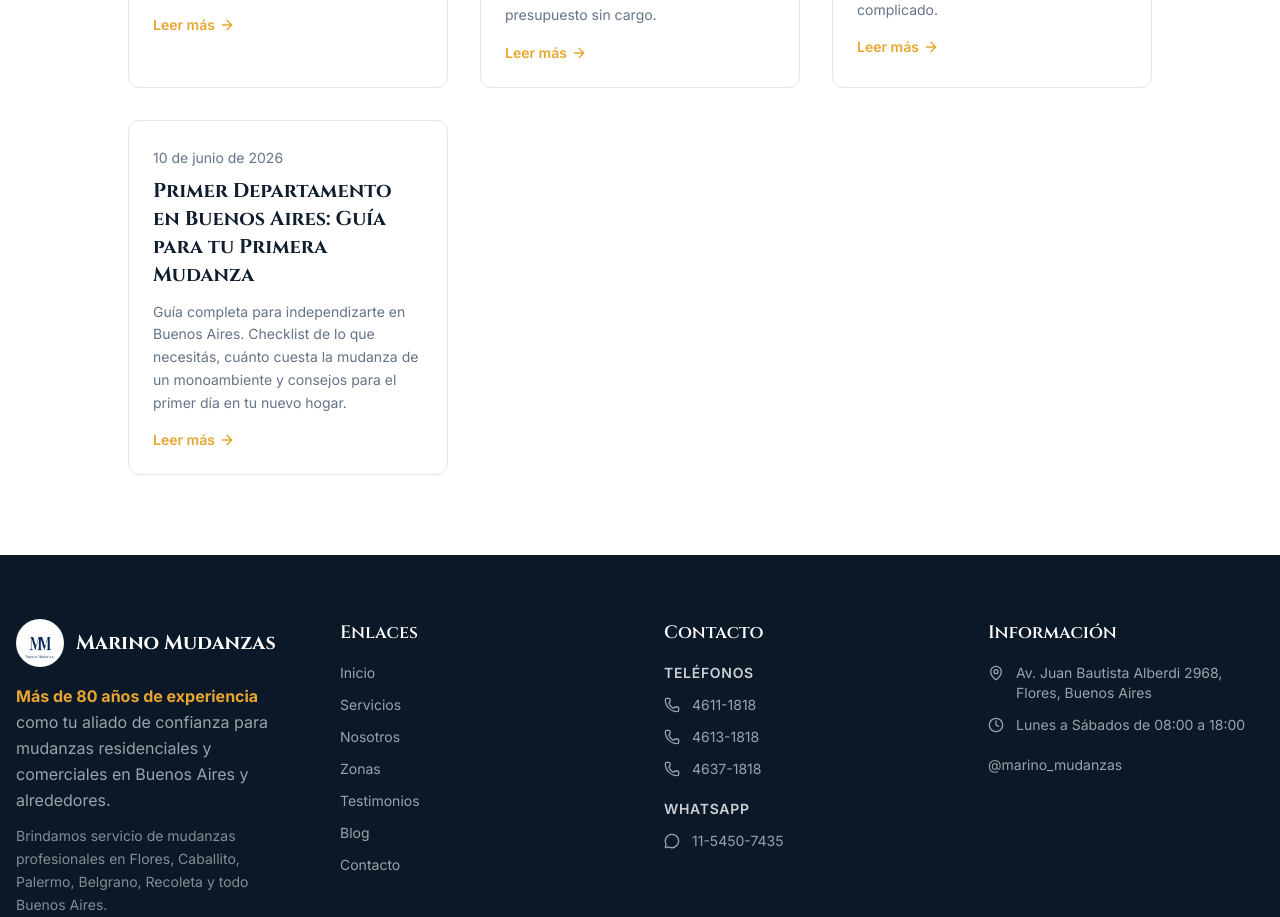
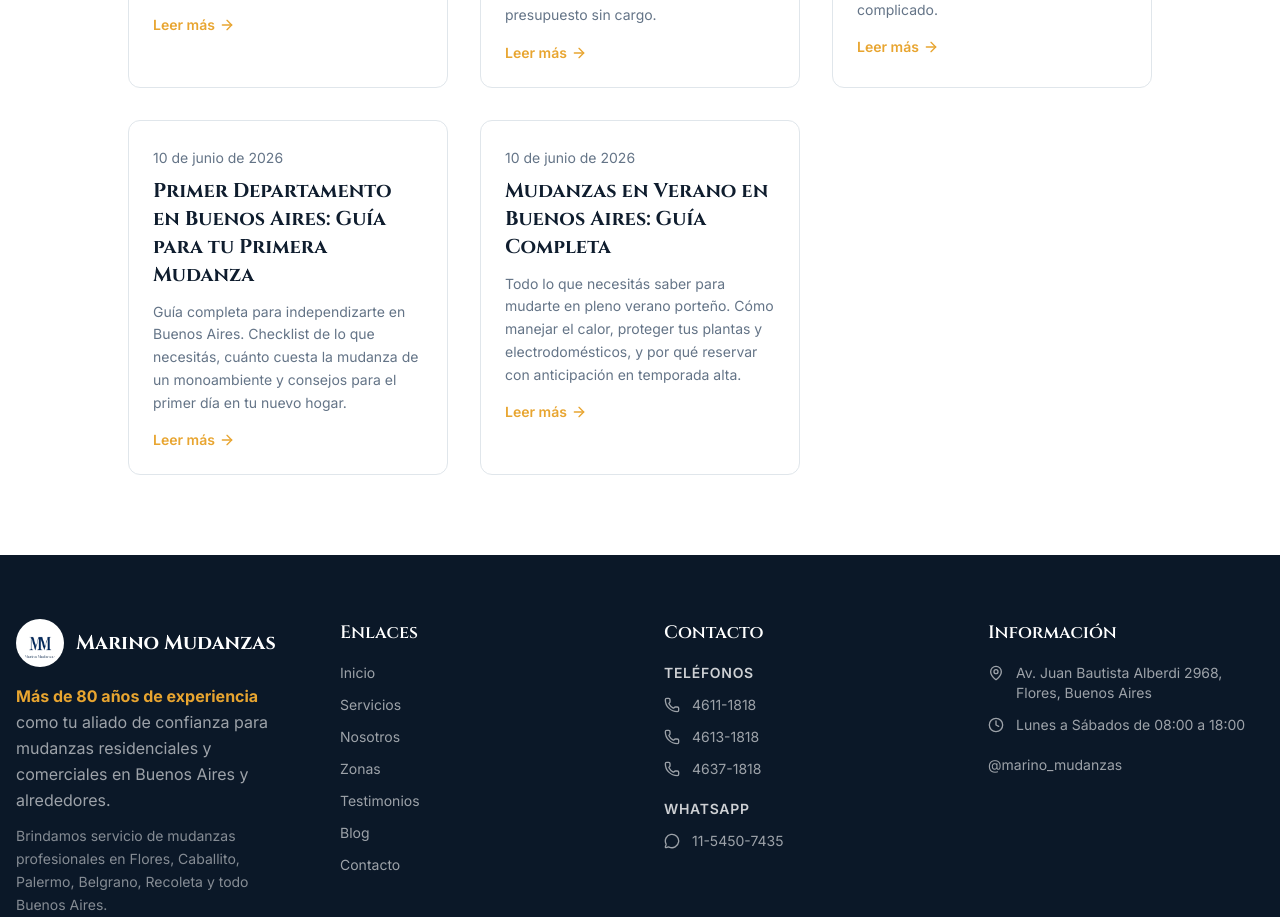
Before and after one commit to Lukaku55/marinomudanzas-next, a Next.js app: page /blog in a window 1280 px wide. Shown: the part 9040-9957 px from the top of the page. Built offline with nearby package versions, Linux system fonts and the light colour scheme.

Commit message:
feat: add mudanzas-en-verano to blog index

```diff
--- a/app/blog/page.tsx
+++ b/app/blog/page.tsx
@@ -97,6 +97,7 @@ const articles = [
   {slug:'mudanzas-tortuguitas',title:'Mudanzas en Tortuguitas, Malvinas Argentinas',excerpt:'Servicio de mudanzas en Tortuguitas, partido de Malvinas Argentinas. Más de 80 años de experiencia en el noroeste del GBA. Embalaje incluido y presupuesto sin cargo.',date:'2026-05-29'},
   {slug:'mudanzas-en-invierno',title:'Mudanzas en Invierno en Buenos Aires',excerpt:'Todo lo que necesitás saber para mudarte durante el invierno porteño. Ventajas de la temporada baja, cómo proteger tus muebles de la lluvia y qué hacer si el día de la mudanza está complicado.',date:'2026-06-02'},
   {slug:'primer-departamento-buenos-aires',title:'Primer Departamento en Buenos Aires: Guía para tu Primera Mudanza',excerpt:'Guía completa para independizarte en Buenos Aires. Checklist de lo que necesitás, cuánto cuesta la mudanza de un monoambiente y consejos para el primer día en tu nuevo hogar.',date:'2026-06-10'},
+  {slug:'mudanzas-en-verano',title:'Mudanzas en Verano en Buenos Aires: Guía Completa',excerpt:'Todo lo que necesitás saber para mudarte en pleno verano porteño. Cómo manejar el calor, proteger tus plantas y electrodomésticos, y por qué reservar con anticipación en temporada alta.',date:'2026-06-10'},
 ];
 
 export default function Blog() {
```
